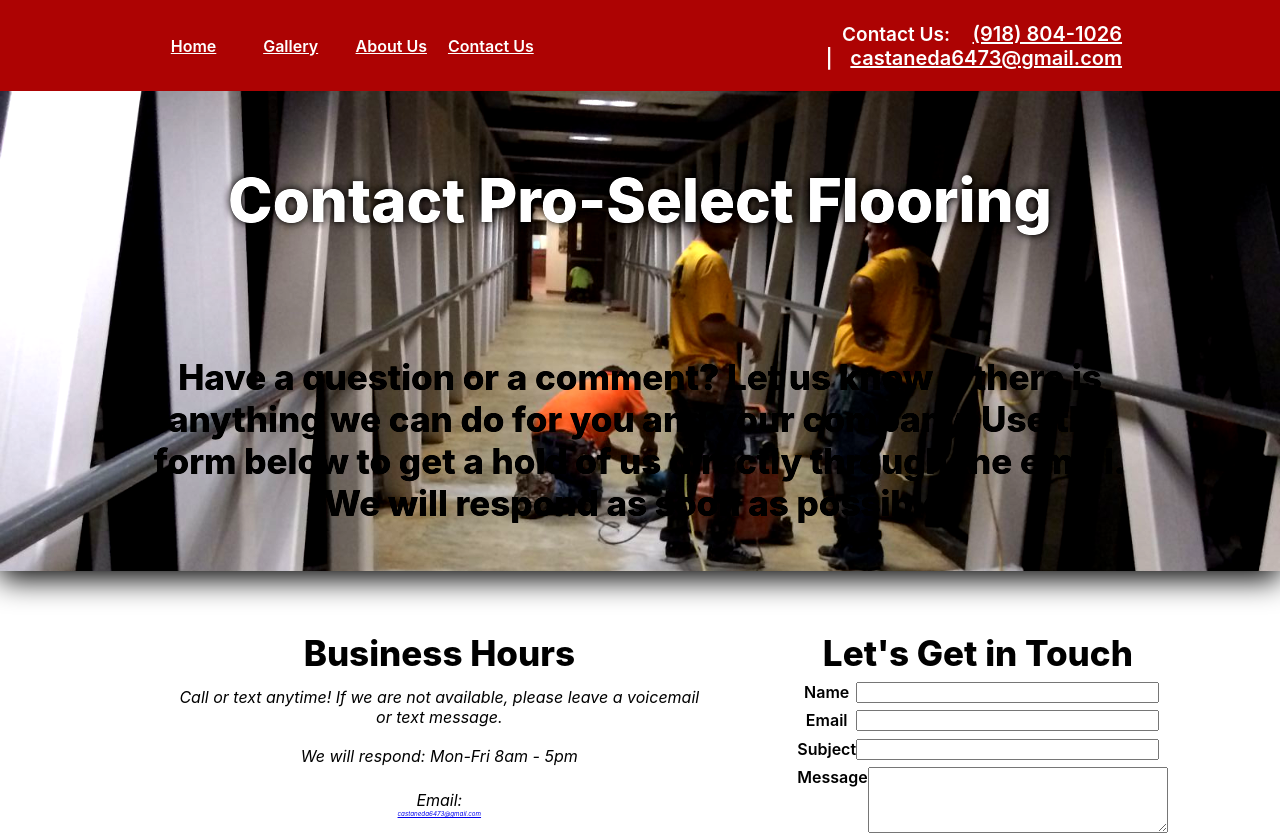
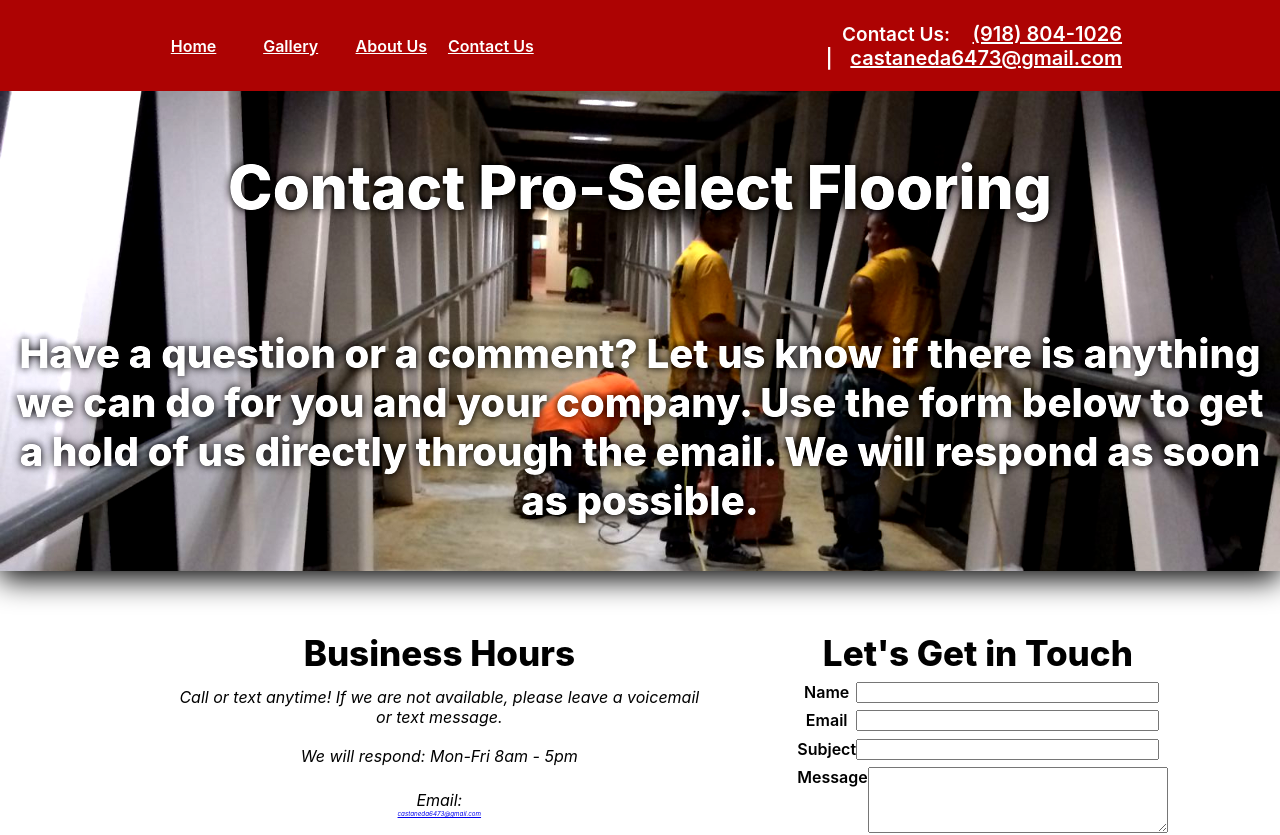
Before and after one commit to Perezented/PSF, a React (Create React App) app: page /contact in a window 1280 px wide. Shown: the top 835 px of the page. Built offline with nearby package versions, Linux system fonts and the light colour scheme.

Commit message:
Change of h3 to h2 to have the heading go in order

```diff
--- a/src/components/sub/Banner.js
+++ b/src/components/sub/Banner.js
@@ -1,7 +1,7 @@
 import { useScrolling } from "../helper/useScrolling";
 
 export default function HomeBanner(props) {
-  let scrollData = useScrolling();
+  // let scrollData = useScrolling();
   return (
     <section className={"homeImg " + props.props[0]}>
       <div
@@ -12,7 +12,7 @@ export default function HomeBanner(props) {
         }
       >
         <h1>{props.props[1]}</h1>
-        <h3>{props.props[2]}</h3>
+        <h2>{props.props[2]}</h2>
       </div>
     </section>
   );
```
